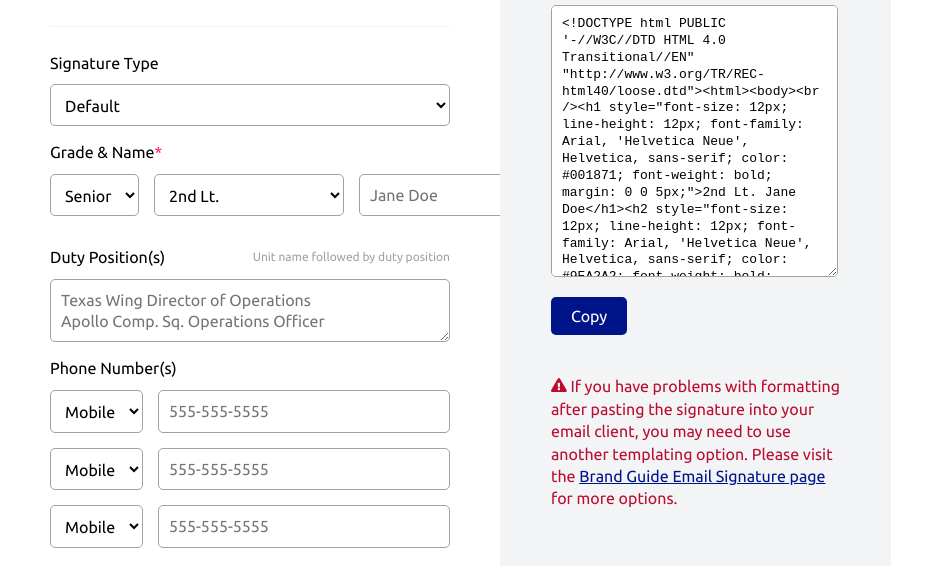
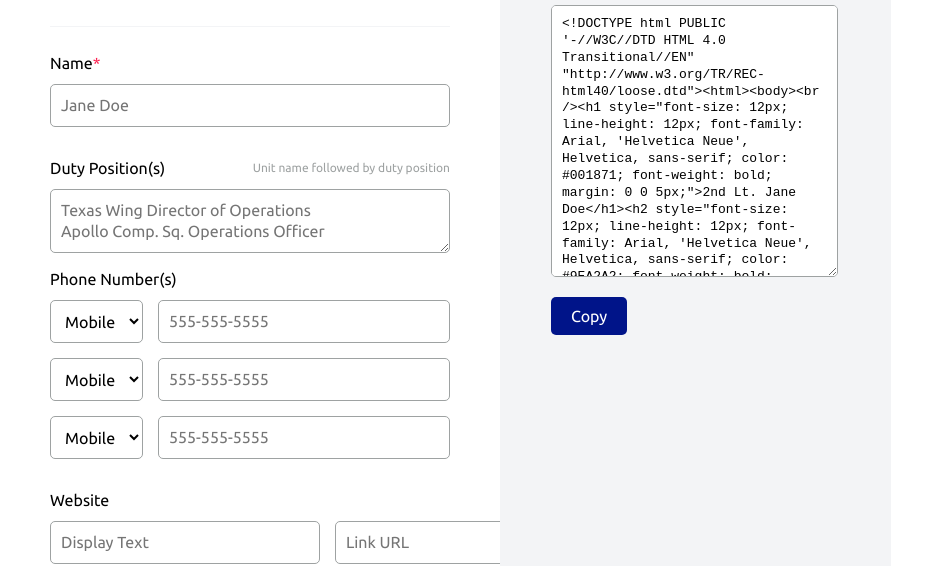
Before and after one commit to vitanzar2/Phi-Mu-Alpha, a plain HTML site: page index.html in a window 1280 px wide. Shown: the part 182-748 px from the top of the page, 0-931 px from the left. Drawn offline with nearby package versions, Linux system fonts and the light colour scheme; some packages are replaced by stand-ins of ours; a script that the page names is missing.

Commit message:
Update index.html

```diff
--- a/index.html
+++ b/index.html
@@ -3,7 +3,7 @@
 	<head>
 		<meta charset="utf-8" />
 		<meta http-equiv="X-UA-Compatible" content="IE=edge,chrome=1" />
-		<title>Civil Air Patrol Email Signature Generator</title>
+		<title>Phi Mu Alpha Sinfonia Email Signature Generator</title>
 		<meta name="viewport" content="width=device-width, initial-scale=1" />
 		<link rel="shortcut icon" href="favicon.png" />
 		<link rel="preconnect" href="https://fonts.googleapis.com" />
@@ -516,83 +516,10 @@
 				column is correct.
 			</p>
 			<form>
+
 				<div>
-					<label for="type">Signature Type</label>
-					<select id="type">
-						<option value="generic">Default</option>
-						<option value="plaintext">Plain Text</option>
-						<option value="mobile">Abbreviated (Mobile)</option>
-					</select>
-				</div>
-				<div>
-					<label for="grade">Grade & Name<span>*</span></label>
+					<label for="Name">Name<span>*</span></label>
 					<div class="dual">
-						<select id="grade_type">
-							<option value="Senior" selected>Senior</option>
-							<option value="Cadet">Cadet</option>
-						</select>
-
-						<select id="grade">
-							<option value="Airman" data-cadet="true" disabled>
-								Airman Basic
-							</option>
-							<option value="Airman" data-cadet="true" disabled>
-								Airman
-							</option>
-							<option
-								value="Airman 1st Class"
-								data-cadet="true"
-								disabled
-							>
-								Airman 1st Class
-							</option>
-							<option
-								value="Senior Airman"
-								data-cadet="true"
-								disabled
-							>
-								Senior Airman
-							</option>
-							<option value="Staff Sgt.">Staff Sgt.</option>
-							<option value="Tech. Sgt.">Tech. Sgt.</option>
-							<option value="Master Sgt.">Master Sgt.</option>
-							<option value="Senior Master Sgt.">
-								Senior Master Sgt.
-							</option>
-							<option value="Chief Master Sgt.">
-								Chief Master Sgt.
-							</option>
-							<option value="" data-senior="true">
-								Senior Member
-							</option>
-							<option value="Flight Officer" data-senior="true">
-								Flight Officer
-							</option>
-							<option
-								value="Tech. Flight Officer"
-								data-senior="true"
-							>
-								Tech. Flight Officer
-							</option>
-							<option
-								value="Senior Flight Officer"
-								data-senior="true"
-							>
-								Senior Flight Officer
-							</option>
-							<option value="2nd Lt." selected>2nd Lt.</option>
-							<option value="1st Lt.">1st Lt.</option>
-							<option value="Capt.">Capt.</option>
-							<option value="Maj.">Maj.</option>
-							<option value="Lt. Col.">Lt. Col.</option>
-							<option value="Col.">Col.</option>
-							<option value="Brig. Gen." data-senior="true">
-								Brig. Gen.
-							</option>
-							<option value="Maj. Gen." data-senior="true">
-								Maj. Gen.
-							</option>
-						</select>
 						<input type="text" id="name" placeholder="Jane Doe" />
 					</div>
 				</div>
@@ -681,8 +608,8 @@ Apollo Comp. Sq. Operations Officer"
 			</form>
 
 			<footer>
-				Version 11. Last modified on February 2nd, 2024. Managed by
-				<a href="mailto:Brand@cap.gov">Capt. Roman Vitanza</a>.
+				Version 11. Last modified on February 9th, 2024. Created  by
+				<a href="vitanzar2@gmail.com">Roman Vitanza</a>.
 			</footer>
 		</div>
 
@@ -695,30 +622,9 @@ Apollo Comp. Sq. Operations Officer"
 			<textarea id="output"></textarea>
 			<button id="copy-output">Copy</button>
 			<p style="margin: 40px 0 20px; color: rgb(186, 12, 47)">
-				<svg
-					height="14"
-					aria-hidden="true"
-					focusable="false"
-					data-prefix="fas"
-					data-icon="exclamation-triangle"
-					class="svg-inline--fa fa-exclamation-triangle fa-w-18"
-					role="img"
-					xmlns="http://www.w3.org/2000/svg"
-					viewBox="0 0 576 512"
-				>
-					<path
-						fill="currentColor"
-						d="M569.517 440.013C587.975 472.007 564.806 512 527.94 512H48.054c-36.937 0-59.999-40.055-41.577-71.987L246.423 23.985c18.467-32.009 64.72-31.951 83.154 0l239.94 416.028zM288 354c-25.405 0-46 20.595-46 46s20.595 46 46 46 46-20.595 46-46-20.595-46-46-46zm-43.673-165.346l7.418 136c.347 6.364 5.609 11.346 11.982 11.346h48.546c6.373 0 11.635-4.982 11.982-11.346l7.418-136c.375-6.874-5.098-12.654-11.982-12.654h-63.383c-6.884 0-12.356 5.78-11.981 12.654z"
-					></path>
+
 				</svg>
-				If you have problems with formatting after pasting the signature
-				into your email client, you may need to use another templating
-				option. Please visit the
-				<a
-					href="https://civilairpatrol.frontify.com/d/crhrf1Aw1Ci9/resources-tools#/templates/email-signature"
-					>Brand Guide Email Signature page</a
-				>
-				for more options.
+
 			</p>
 		</div>
 
```
